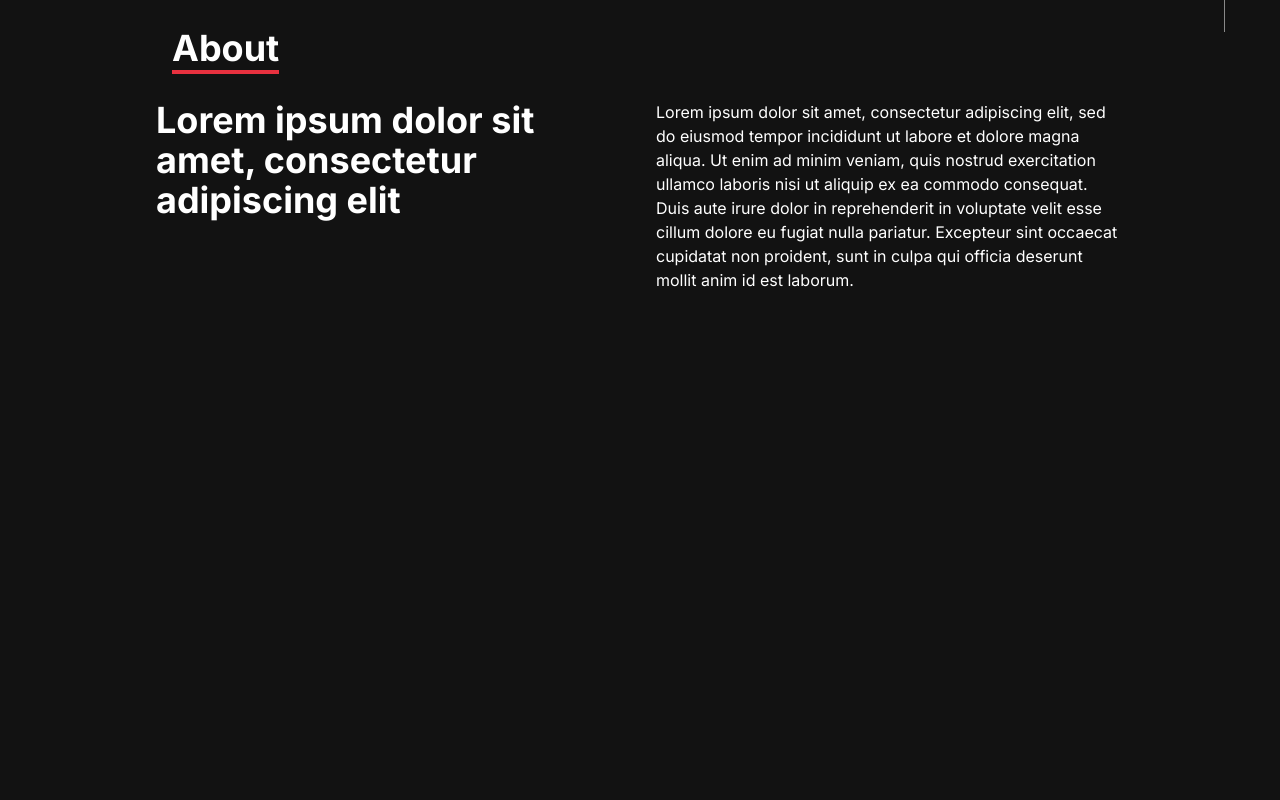
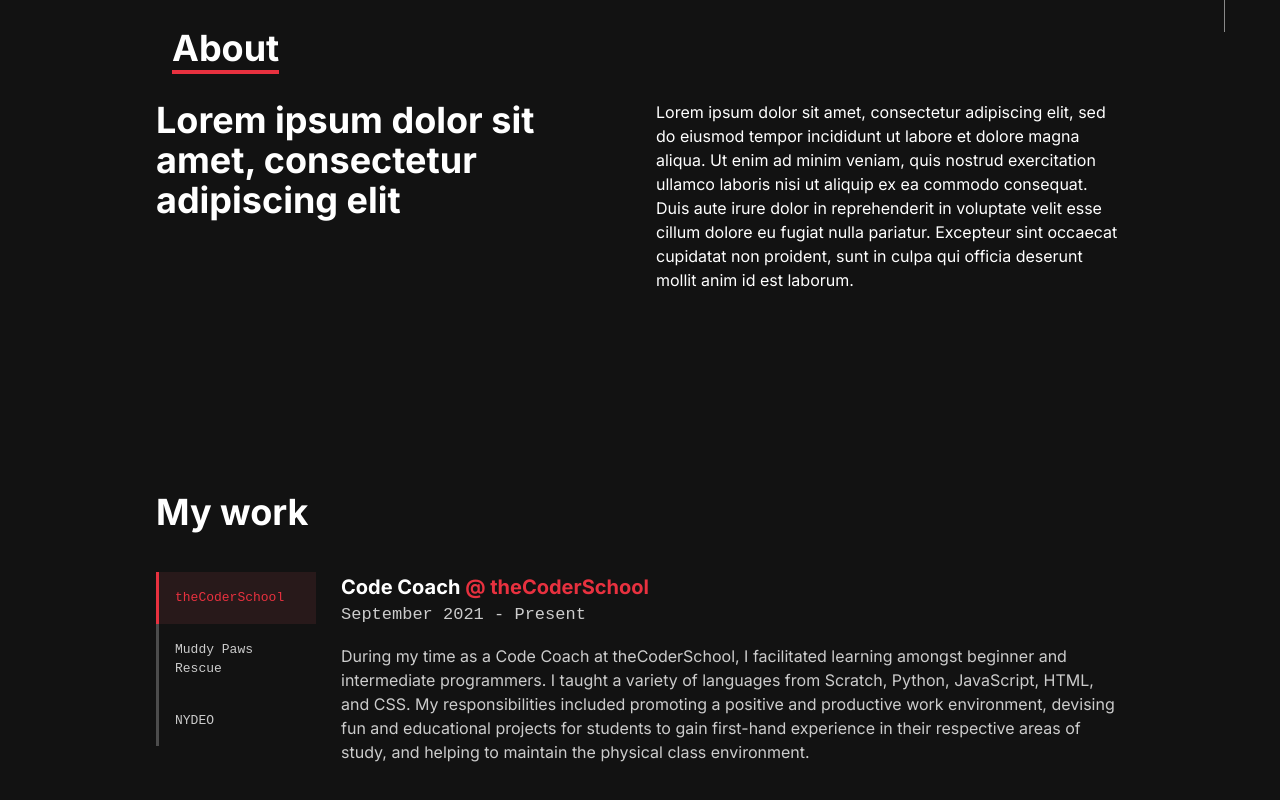
Before and after one commit to ngethan/portfolio-v1, a React (Create React App) app: page / in a window 1280 px wide. Shown: the part 872-1672 px from the top of the page. Before the commit the page ends 1264 px from the top, so only its background shows below. Built offline with nearby package versions, Linux system fonts and the light colour scheme.

Commit message:
skills, icon hover animation

```diff
--- a/src/App.js
+++ b/src/App.js
@@ -3,6 +3,7 @@ import Home from "./components/Home";
 import About from "./components/About";
 import Cursor from "./components/Cursor";
 import Side from "./components/Side";
+import Work from "./components/Work";
 
 function App() {
     return (
@@ -11,6 +12,7 @@ function App() {
             <Cursor />
             <Home />
             <About />
+            <Work />
             <Side />
         </div>
     );
--- a/src/components/Cursor.jsx
+++ b/src/components/Cursor.jsx
@@ -1,7 +1,7 @@
 import React, { useEffect, useRef } from "react";
 
 const Cursor = () => {
-    const delay = 10;
+    let delay = 10;
     const cursorVisible = useRef(true);
     const cursorEnlarged = useRef(false);
 
@@ -78,7 +78,7 @@ const Cursor = () => {
             dotOutline.current.style.height = "40px";
             dotOutline.current.style.borderColor = "transparent";
             dotOutline.current.style.backgroundColor = "transparent";
-        } else if (q[7]?.tagName === "A" || ["A", "BUTTON", "H1", "svg"].includes(elType)) {
+        } else if (q[7]?.tagName === "A" || ["LI", "A", "BUTTON", "H1", "svg"].includes(elType)) {
             dot.current.style.backgroundColor = "transparent";
             dot.current.style.border = "none";
             dot.current.style.borderRadius = "50%";
@@ -87,6 +87,7 @@ const Cursor = () => {
             dotOutline.current.style.height = "50px";
             dotOutline.current.style.borderColor = "#E8313F";
             dotOutline.current.style.backgroundColor = "transparent";
+            delay = 1;
         } else {
             dot.current.style.width = "8px";
             dot.current.style.height = "8px";
@@ -98,6 +99,7 @@ const Cursor = () => {
             dotOutline.current.style.height = "40px";
             dotOutline.current.style.borderColor = "#EC5A65";
             dotOutline.current.style.backgroundColor = "transparent";
+            delay = 10;
         }
     };
 
--- /dev/null
+++ b/src/components/Work.jsx
@@ -0,0 +1,133 @@
+import React from "react";
+import { motion } from "framer-motion";
+
+const Work = () => {
+    const workData = {
+        tcs: {
+            name: "theCoderSchool",
+            title: "Code Coach",
+            url: "https://thecoderschool.com/",
+            duration: "September 2021 - Present",
+            description:
+                "During my time as a Code Coach at theCoderSchool, I facilitated learning amongst beginner and intermediate programmers. I taught a variety of languages from Scratch, Python, JavaScript, HTML, and CSS.  My responsibilities included promoting a positive and productive work environment, devising fun and educational projects for students to gain first-hand experience in their respective areas of study, and helping to maintain the physical class environment.",
+        },
+        mpr: {
+            name: "Muddy Paws Rescue",
+            title: "Website Developer",
+            url: "https://muddypawsrescue.org/",
+            duration: "October 2021 - Present",
+            description:
+                "I'm responsible for the general maintenance and upkeep of the website. I work with numerous languages and technologies including HTML, CSS, JavaScript, Salesforce, and Squarespace. I utilized my programming skills to help bring to life, the vision that the directors had for the website.",
+        },
+        nydeo: {
+            name: "NYDEO",
+            title: "Fullstack Developer",
+            url: "https://nydeo.org/",
+            duration: "January 2022 - Present",
+            description: "WIP",
+        },
+    };
+
+    const name = document.getElementById("name");
+    const title = document.getElementById("title");
+    const duration = document.getElementById("duration");
+    const description = document.getElementById("description");
+
+    const handleTCSClick = () => {
+        let prevActive = document.getElementsByClassName("active-work")[0];
+        if (prevActive && prevActive.id === "tcs") return;
+        prevActive?.classList.remove("active-work");
+        document.getElementById("tcs")?.classList.add("active-work");
+
+        name.innerHTML = workData.tcs.name;
+        title.innerHTML = workData.tcs.title;
+        name.href = workData.tcs.url;
+        duration.innerHTML = workData.tcs.duration;
+        description.innerHTML = workData.tcs.description;
+    };
+
+    const handleMPRClick = () => {
+        let prevActive = document.getElementsByClassName("active-work")[0];
+        if (prevActive && prevActive.id === "mpr") return;
+        prevActive?.classList.remove("active-work");
+        document.getElementById("mpr")?.classList.add("active-work");
+
+        name.innerHTML = workData.mpr.name;
+        title.innerHTML = workData.mpr.title;
+        name.href = workData.mpr.url;
+        duration.innerHTML = workData.mpr.duration;
+        description.innerHTML = workData.mpr.description;
+    };
+
+    const handleNYDEOClick = () => {
+        let prevActive = document.getElementsByClassName("active-work")[0];
+        if (prevActive && prevActive.id === "nydeo") return;
+        prevActive?.classList.remove("active-work");
+        document.getElementById("nydeo")?.classList.add("active-work");
+
+        name.innerHTML = workData.nydeo.name;
+        title.innerHTML = workData.nydeo.title;
+        name.href = workData.nydeo.url;
+        duration.innerHTML = workData.nydeo.duration;
+        description.innerHTML = workData.nydeo.description;
+    };
+
+    return (
+        <motion.div className="py-[100px] bg-gray-800 text-gray-200 w-full h-full max-w-[1000px] mx-auto px-4 flex flex-col">
+            <p className="text-4xl text-gray-100 font-bold inline mb-[40px]">My work</p>
+            <div className="flex h-screen">
+                <ul className="flex flex-col justify-left items-left w-[160px] h-full text-[13px] font-code float-left">
+                    <li
+                        id="tcs"
+                        className="w-[160px] duration-300 cursor-none inline-block border-l-[3px] border-gray-600 py-4 active-work"
+                        onClick={handleTCSClick}
+                    >
+                        theCoderSchool
+                    </li>
+                    <li
+                        id="mpr"
+                        className="w-[160px] duration-300 cursor-none inline-block border-l-[3px] border-gray-600 py-4"
+                        onClick={handleMPRClick}
+                    >
+                        Muddy Paws Rescue
+                    </li>
+                    <li
+                        id="nydeo"
+                        className="w-[160px] duration-300 cursor-none inline-block border-l-[3px] border-gray-600 py-4"
+                        onClick={handleNYDEOClick}
+                    >
+                        NYDEO
+                    </li>
+                </ul>
+
+                <div className="ml-[25px] float-right">
+                    <p id="title" className="inline text-[20px] text-gray-100 font-bold mb-1">
+                        Code Coach
+                    </p>
+                    <p className="inline text-[20px] text-red-500 font-bold"> @ </p>
+                    <a
+                        id="name"
+                        className="inline text-[20px] text-red-500 font-bold hover-animation-light"
+                        href="https://thecoderschool.com/"
+                        target="_blank"
+                        rel="noreferrer"
+                    >
+                        theCoderSchool
+                    </a>
+                    <p id="duration" className="font-code text-[17px] text-gray-200 mb-4">
+                        September 2021 - Present
+                    </p>
+                    <p id="description" className="text-gray-200">
+                        During my time as a Code Coach at theCoderSchool, I facilitated learning amongst beginner and
+                        intermediate programmers. I taught a variety of languages from Scratch, Python, JavaScript, HTML, and
+                        CSS. My responsibilities included promoting a positive and productive work environment, devising fun
+                        and educational projects for students to gain first-hand experience in their respective areas of
+                        study, and helping to maintain the physical class environment.
+                    </p>
+                </div>
+            </div>
+        </motion.div>
+    );
+};
+
+export default Work;
--- a/src/index.css
+++ b/src/index.css
@@ -74,7 +74,7 @@
     }
 
     .hover-animation-light {
-        background: linear-gradient(theme("colors.red.200") 0 0) var(--p, 0) 100% / var(--d, 0) 1px no-repeat;
+        background: linear-gradient(theme("colors.red.200") 0 0) var(--p, 0) 100% / var(--d, 0) 1px no-repeat !important;
         transition: 0.3s, background-position 0s 0.3s;
     }
     .hover-animation-light:hover {
@@ -83,7 +83,7 @@
     }
 
     .hover-animation-dark {
-        background: linear-gradient(theme("colors.red.400") 0 0) var(--p, 0) 100% / var(--d, 0) 1px no-repeat;
+        background: linear-gradient(theme("colors.red.400") 0 0) var(--p, 0) 100% / var(--d, 0) 1px no-repeat !important;
         transition: 0.3s, background-position 0s 0.3s;
     }
     .hover-animation-dark:hover {
@@ -95,6 +95,12 @@
         -webkit-box-shadow: 0 10px 30px -10px theme("colors.gray.900");
         -moz-box-shadow: 0 10px 30px -10px theme("colors.gray.900");
         box-shadow: 0 10px 30px -10px theme("colors.gray.900");
+    }
+
+    .active-work {
+        border-left: 3px solid theme("colors.red.500") !important;
+        background-color: rgba(236, 90, 101, 0.1);
+        color: theme("colors.red.500");
     }
 
     #toggle-dark,
```
Also changed, not shown: src/components/Side.jsx (+16 -4 lines).
